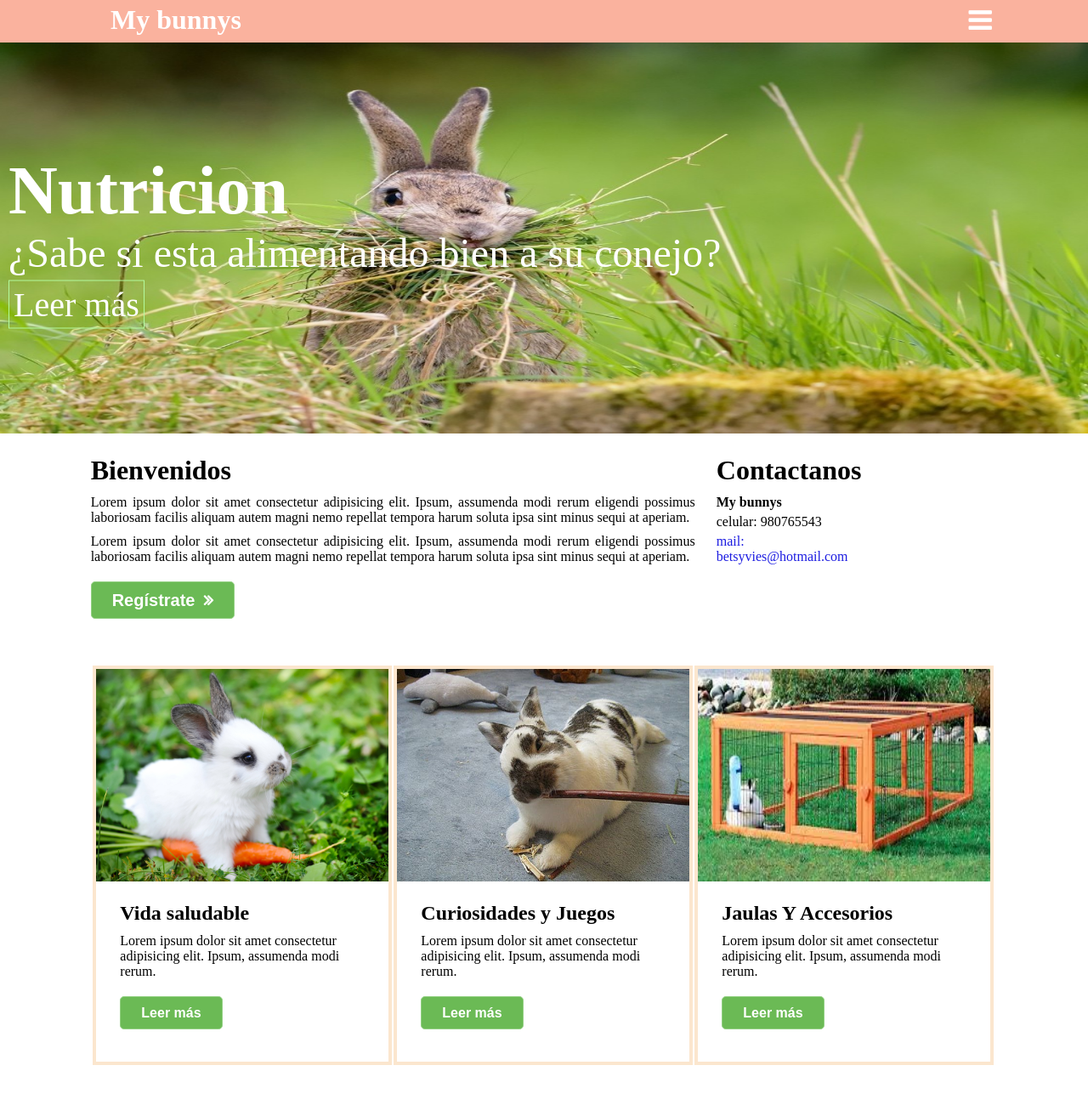
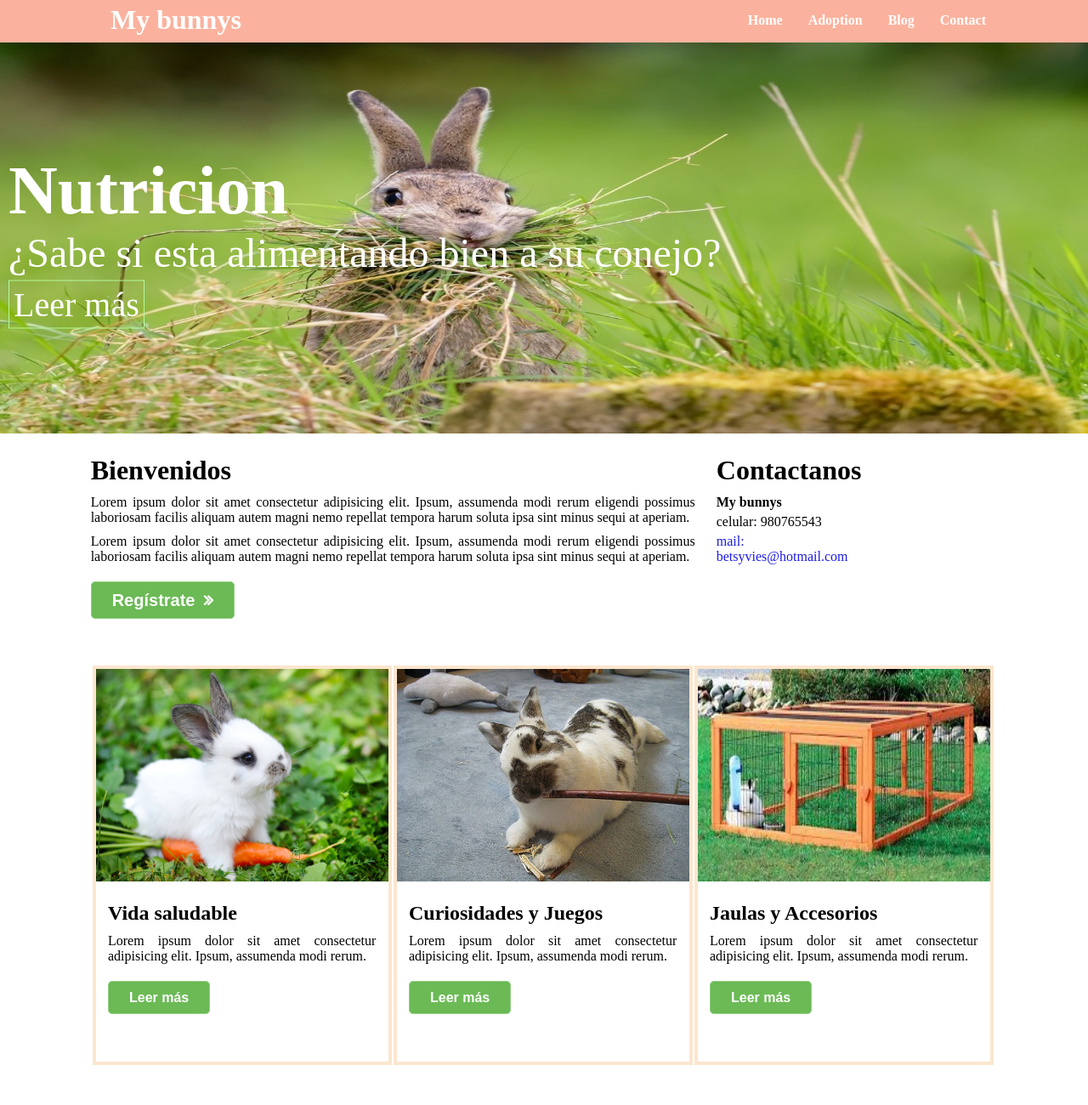
Before and after one commit to betsyvies/mi-pagina, a plain HTML site: page index.html in a window 1280 px wide. Shown: the top 1300 px of the page at 85% size. Drawn offline with Linux system fonts and the light colour scheme.

Commit message:
vista desk terminada

```diff
--- a/css/main.css
+++ b/css/main.css
@@ -10,6 +10,10 @@
 
 .col-xs-9 {
     width: 83.33333333333334%;
+}
+
+.col-xs-11 {
+    width: 91.66666666666666%;
 }
 
 .col-xs-12 {
@@ -266,7 +270,8 @@ button::after {
     .banner {
         height: 400px;
     }
-    .title-banner{
+
+    .title-banner {
         font-size: 5rem;
     }
 
@@ -283,6 +288,7 @@ button::after {
     .section {
         width: 100%;
     }
+
     .row::before, .row:after {
         content: " ";
         display: table;
@@ -322,6 +328,27 @@ button::after {
 
     .col-md-8 {
         width: 66.66666666666666%;
+    }
+
+    /* Styles for nav */
+
+    label {
+        display: none;
+    }
+
+    .menu {
+        position: static;
+        width: auto;
+        height: auto;
+        transform: translate(0);
+        float: right;
+        display: flex;
+        font-size: 1rem;
+        background-color: #FAB29E;
+    }
+
+    .menu a {
+        border-bottom: 0;
     }
 
     /* Styles for banner */
@@ -367,5 +394,6 @@ button::after {
 
     .container-img p {
         margin-bottom: 10px;
+        text-align: justify;
     }
 }
--- a/index.html
+++ b/index.html
@@ -56,31 +56,31 @@
       <div class="container col-xs-9  row">
         <div class="container-img col-xs-9  col-md-4">
           <img src="assets/images/nutricion.jpeg" alt="nutricion">
-          <div class="container col-xs-9">
+          <div class="container col-xs-11">
             <h2>Vida saludable</h2>
             <p>Lorem ipsum dolor sit amet consectetur adipisicing elit. Ipsum, assumenda modi rerum.</p>
           </div>
-          <div class="container col-xs-9">
+          <div class="container col-xs-11">
             <input type="button" value="Leer más">
           </div>
         </div>
         <div class="container-img col-xs-9 col-md-4">
           <img src="assets/images/curiosidades-juegos.jpg" alt="curiosidades-juegos">
-          <div class="container col-xs-9">
+          <div class="container col-xs-11">
             <h2>Curiosidades y Juegos</h2>
             <p>Lorem ipsum dolor sit amet consectetur adipisicing elit. Ipsum, assumenda modi rerum.</p>
           </div>
-          <div class="container col-xs-9">
+          <div class="container col-xs-11">
             <input type="button" value="Leer más">
           </div>
         </div>
         <div class="container-img col-xs-9 col-md-4">
           <img src="assets/images/jaulas-accesorios.jpg" alt="jaulas-accesorios">
-          <div class="container col-xs-9">
-            <h2>Jaulas Y Accesorios</h2>
+          <div class="container col-xs-11">
+            <h2>Jaulas y Accesorios</h2>
             <p>Lorem ipsum dolor sit amet consectetur adipisicing elit. Ipsum, assumenda modi rerum.</p>
           </div>
-          <div class="container col-xs-9">
+          <div class="container col-xs-11">
             <input type="button" value="Leer más">
           </div>
         </div>
```
